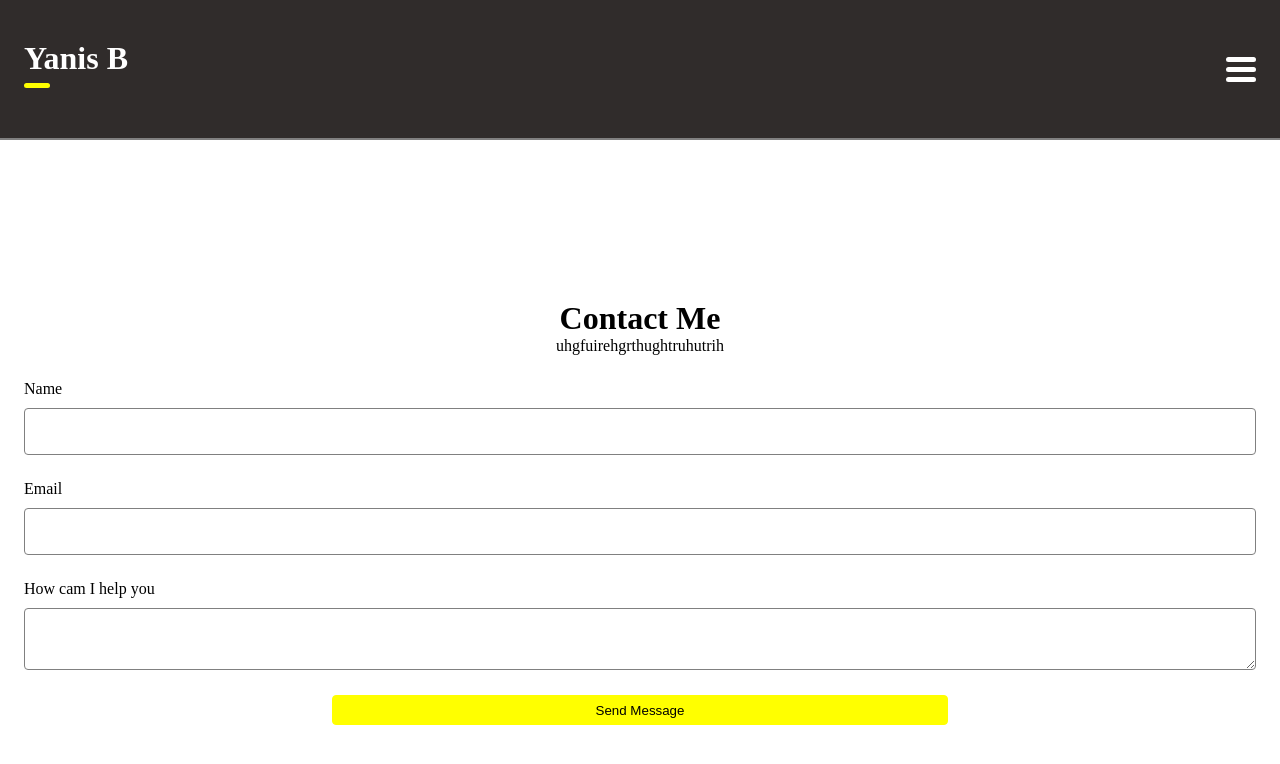
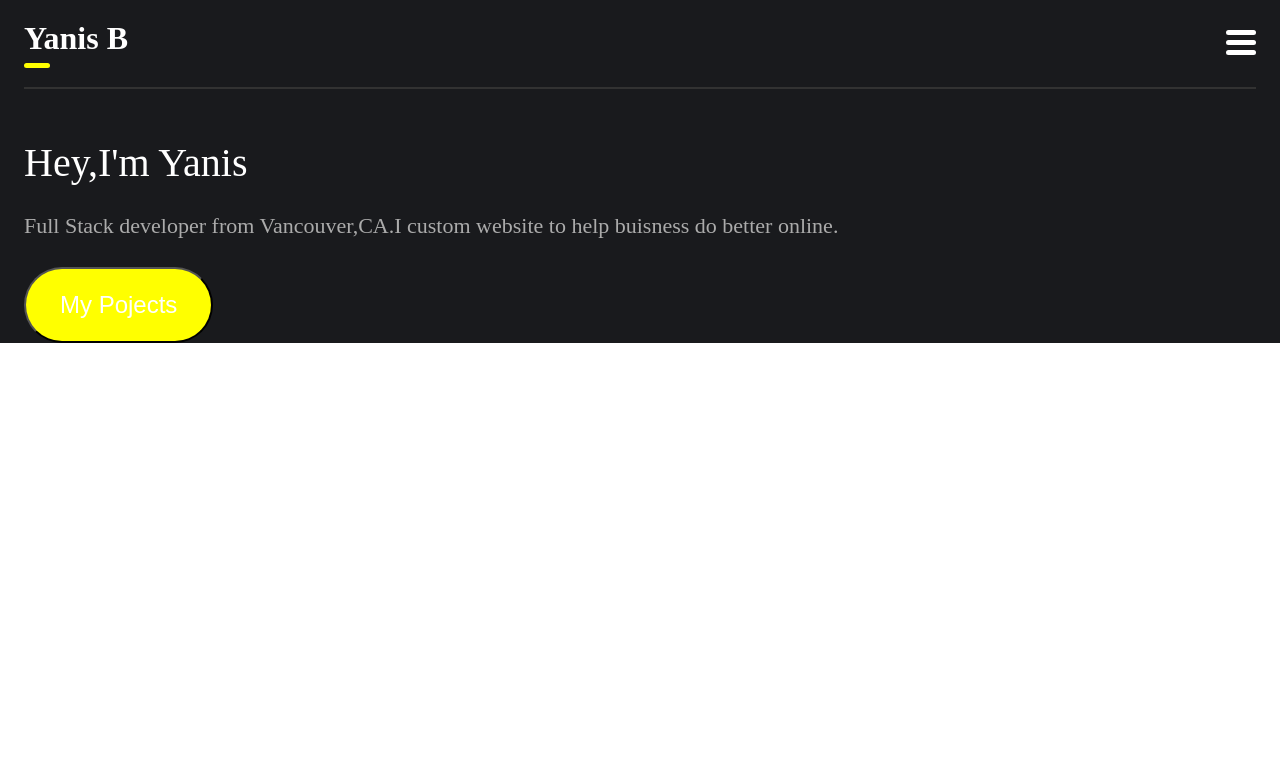
Before and after one commit to Fr-yayou/yanisWebsite, a React (Create React App) app: page / in a window 1280 px wide. Shown: the top 764 px of the page. Built offline with nearby package versions, Linux system fonts and the light colour scheme.

Commit message:
header start

```diff
--- a/src/App.js
+++ b/src/App.js
@@ -2,17 +2,18 @@ import React,{Component} from 'react';
 import NavBar from './component/NavBar'
 import './style/app.css'
 import Form from './component/From'
+import Header from './component/Header'
 
 
 export default class App extends Component{
   render() {
     return (
       <div className="App">
+        <NavBar/>
+        <Header/>
+        <div className="form-a">
+          {/* <Form/> */}
 
-        {/* <NavBar /> */}
-        <NavBar/>
-        <div className="form-a">
-          <Form/>
         </div>
       </div>
     )
--- a/src/component/From.js
+++ b/src/component/From.js
@@ -61,16 +61,16 @@ export class From extends Component {
                 <form className='form' onSubmit={this.handleSubmit}>
                     <div className="form__name">
                         <label>Name</label>
-                        <input type='text' name='name' onChange={this.onChange}></input>
+                        <input class='input' type='text' name='name' onChange={this.onChange}></input>
                     </div>
                     <div>{this.state.errors.email}</div>
                     <div className="form__name__email">
                         <label>Email</label>
-                        <input type='text' name="email" onChange={this.onChange}></input>
+                        <input class='input' type='text' name="email" onChange={this.onChange}></input>
                     </div>
                     <div className="form__name__email__message">
                         <label>How cam I help you</label>
-                        <textarea name='message' onChange={this.onChange}></textarea>
+                        <textarea class='input' name='message' onChange={this.onChange}></textarea>
                     </div>
                     <div className="btn-container">
                         <button className="btnMessage" type="submit">Send Message</button>
--- /dev/null
+++ b/src/component/Header.js
@@ -0,0 +1,18 @@
+import React,{Component} from 'react'
+
+export default class Header extends Component{
+    render() {
+        return (
+            <div className='header-container'>
+                <div className='topLine'></div>
+                <div className='container-title'>
+                    <h1 className='title'>Hey,I'm Yanis</h1>
+                    <h2 className='presentation'>Full Stack developer from Vancouver,CA.I custom website to help buisness do better online.</h2>
+                </div>
+                <div className='btn-container-header'>
+                    <button className='myProject-btn'>My Pojects</button>
+                </div>
+            </div>
+        )
+    }
+}
--- a/src/component/NavBar.js
+++ b/src/component/NavBar.js
@@ -5,25 +5,20 @@ import { useSpring, animated } from 'react-spring'
 const NavBar = () => {
 
     const [isNavOpen, setNavOpen] = useState(false);
-    const navAnimation = useSpring({transform: isNavOpen ? `translate3d(0,0,0)` :`translate3d(0,-100%,0)`})
-    const fade = useSpring({
-        from: {
-            opacity:0
-        },
-        opacity:1
-    })
+    const navAnimation = useSpring({ transform: isNavOpen ? `translate3d(0,0,0)` : `translate3d(0,-100%,0)`, color: '#919191' })
+
     const name = useSpring({
-        color: isNavOpen ? 'black' :'white'
+        color: isNavOpen ? '#191a1d' :'white'
     })
     const hamburger = useSpring({
-        background: isNavOpen ?'black':'white'
+        background: isNavOpen ?'#191a1d':'white'
     })
 
 
 
     return (
             <div className='nav'>
-                <div className="nav-container">
+                <div className="nav-container" >
                     <div className="name-container">
                         <animated.h1 className='name' style={name}>Yanis B</animated.h1>
                     </div>
@@ -32,10 +27,11 @@ const NavBar = () => {
                         <animated.div className='lineTwo' style={hamburger}></animated.div>
                         <animated.div className='lineThree' style={hamburger}></animated.div>
                     </div>
+                    <div className='bottom'></div>
                     <animated.div className='mobileNav' style={navAnimation}>
                         <li id='border-bottom'><a href="#">Home</a></li>
                         <li id='border-bottom'><a href="#">About</a></li>
-                        <li><a href="#">Contact</a></li>
+                        <li id='up-space'><a href="#">Contact</a></li>
                     </animated.div>
                     <div className="menu-desktop">
                         <li><a href="#">Home</a></li>
--- a/src/style/app.css
+++ b/src/style/app.css
@@ -5,16 +5,11 @@
           box-sizing: border-box;
 }
 
-.form-a {
-  padding-top: 300px;
-}
-
 .nav {
-  background-color: #302C2B;
+  background-color: #191a1d;
   width: 100%;
   position: fixed;
-  border-bottom: 2px solid grey;
-  height: 140px;
+  height: 87px;
 }
 
 .menu-desktop {
@@ -24,8 +19,8 @@
 .name-container {
   position: absolute;
   margin-left: 24px;
-  padding-top: 40px;
   z-index: 15;
+  padding-top: 20px;
 }
 
 .name-container::after {
@@ -38,12 +33,6 @@
   border-radius: 4px;
 }
 
-a {
-  text-decoration: none;
-  color: white;
-  outline: none;
-}
-
 li {
   list-style: none;
 }
@@ -52,15 +41,14 @@ li {
   cursor: pointer;
   position: absolute;
   right: 24px;
-  margin-top: 32px;
   z-index: 15;
+  padding-top: 30px;
 }
 
 .lineOne {
   width: 30px;
   height: 5px;
   border-radius: 5px;
-  margin-top: 25px;
   margin-bottom: 5px;
 }
 
@@ -84,11 +72,15 @@ li {
 .mobileNav {
   height: 100vh;
   background-color: white;
-  padding-top: 150px;
+  padding-top: 100px;
 }
 
 .mobileNav a {
-  color: black;
+  color: #919191;
+  text-decoration: none;
+  outline: none;
+  font-weight: 300;
+  font-size: 16px;
 }
 
 .mobileNav li {
@@ -96,9 +88,15 @@ li {
 }
 
 #border-bottom {
-  border-bottom: 2px grey solid;
+  border-bottom: 2px #f6f6f6 solid;
   border-radius: 4px;
   margin-right: 25px;
+  padding-bottom: 15px;
+  padding-top: 15px;
+}
+
+#up-space {
+  padding-top: 15px;
 }
 
 .form-container {
@@ -157,14 +155,7 @@ label {
   padding-bottom: 10px;
 }
 
-input {
-  padding: 15px;
-  border: 1px solid grey;
-  border-radius: 4px;
-  outline: none;
-}
-
-textarea {
+.input {
   padding: 15px;
   border: 1px solid grey;
   border-radius: 4px;
@@ -207,4 +198,51 @@ textarea:hover {
 .error {
   color: red;
 }
+
+.header-container {
+  padding-top: 87px;
+  background-color: #191a1d;
+}
+
+.topLine {
+  height: 2px;
+  background-color: #323232;
+  margin-right: 24px;
+  margin-left: 24px;
+}
+
+.container-title {
+  padding-top: 50px;
+  margin-right: 24px;
+  margin-left: 24px;
+}
+
+.title {
+  color: white;
+  font-size: 2.5rem;
+  font-weight: 400;
+}
+
+.presentation {
+  margin-top: 25px;
+  color: #ababab;
+  font-size: 1.375rem;
+  font-weight: 300;
+  line-height: 140%;
+}
+
+.btn-container-header {
+  margin-left: 24px;
+  margin-right: 24px;
+  margin-top: 25px;
+}
+
+.myProject-btn {
+  background-color: yellow;
+  padding: 22px 34px;
+  color: white;
+  font-size: 1.5rem;
+  border-radius: 1000px;
+  font-weight: 400;
+}
 /*# sourceMappingURL=app.css.map */
--- a/src/style/app.scss
+++ b/src/style/app.scss
@@ -4,10 +4,8 @@
     padding:0;
     box-sizing:border-box;
 }
-.form-a{
-    padding-top:300px;
-}
 
 //import partiel style/
 @import './partiel/navBar';
 @import './partiel/form';
+@import './partiel/header'
--- a/src/style/partiel/_form.scss
+++ b/src/style/partiel/_form.scss
@@ -34,13 +34,7 @@
 label{
     padding-bottom: 10px;
 }
-input{
-    padding:15px;
-    border: 1px solid grey;
-    border-radius: 4px;
-    outline: none;
-}
-textarea{
+.input{
     padding:15px;
     border: 1px solid grey;
     border-radius: 4px;
--- /dev/null
+++ b/src/style/partiel/_header.scss
@@ -0,0 +1,48 @@
+//mobile version
+
+.header-container{
+    padding-top: 87px;
+    background-color:#191a1d;;;
+}
+.topLine{
+    height: 2px;
+    background-color: #323232;
+    margin-right: 24px;
+    margin-left: 24px;
+}
+
+.container-title{
+    padding-top: 50px;
+    margin-right: 24px;
+    margin-left: 24px;
+}
+.title{
+    color:white;
+    font-size:2.5rem;
+    font-weight:400;
+
+
+}
+.presentation{
+    margin-top: 25px;
+    color:#ababab;
+    font-size: 1.375rem;
+    font-weight: 300;
+    line-height: 140%
+
+}
+.btn-container-header{
+    margin-left: 24px;
+    margin-right: 24px;
+    margin-top: 25px;
+
+}
+.myProject-btn{
+    background-color: yellow;
+    padding: 22px 34px;
+    color: white;
+    font-size: 1.5rem;
+    border-radius: 1000px;
+    font-weight: 400;
+
+}
--- a/src/style/partiel/_navBar.scss
+++ b/src/style/partiel/_navBar.scss
@@ -1,14 +1,13 @@
 
 
 .nav{
-    background-color:#302C2B;
+    background-color:#191a1d;;
     width: 100%;
     position: fixed;
-    border-bottom: 2px solid grey;
-    height: 140px;
+    height: 87px;
+
 
 }
-
 
 .menu-desktop{
     display: none;
@@ -17,8 +16,8 @@
 .name-container{
     position:absolute;
     margin-left:24px;
-    padding-top: 40px;
     z-index: 15;
+    padding-top: 20px;
 
 }
 .name-container::after{
@@ -31,11 +30,6 @@
     border-radius:4px;
 }
 
-a{
-    text-decoration: none;
-    color: white;
-    outline: none;
-}
 li{
      list-style: none;
 }
@@ -43,8 +37,8 @@ li{
     cursor:pointer;
     position: absolute;
     right: 24px;
-    margin-top: 32px;
     z-index: 15;
+    padding-top: 30px;
 
 
 }
@@ -52,7 +46,6 @@ li{
     width: 30px;
     height: 5px;
     border-radius:5px;
-    margin-top: 25px;
     margin-bottom: 5px;
 
 }
@@ -77,19 +70,28 @@ li{
 .mobileNav{
     height: 100vh;
     background-color: white;
-    padding-top: 150px;
+    padding-top: 100px;
 
 }
 .mobileNav a{
-    color: black;
+    color: #919191;
+    text-decoration: none;
+    outline: none;
+    font-weight: 300;
+    font-size: 16px;
 }
 .mobileNav li {
     margin-left: 25px;
 }
 
 #border-bottom{
-    border-bottom: 2px grey solid;
+    border-bottom: 2px #f6f6f6 solid;
     border-radius:4px;
     margin-right: 25px;
+    padding-bottom: 15px;
+    padding-top: 15px;
 
 }
+#up-space{
+    padding-top: 15px;
+}
```
Also changed, not shown: 1 other file (tests, documents, lock files or other folders).
